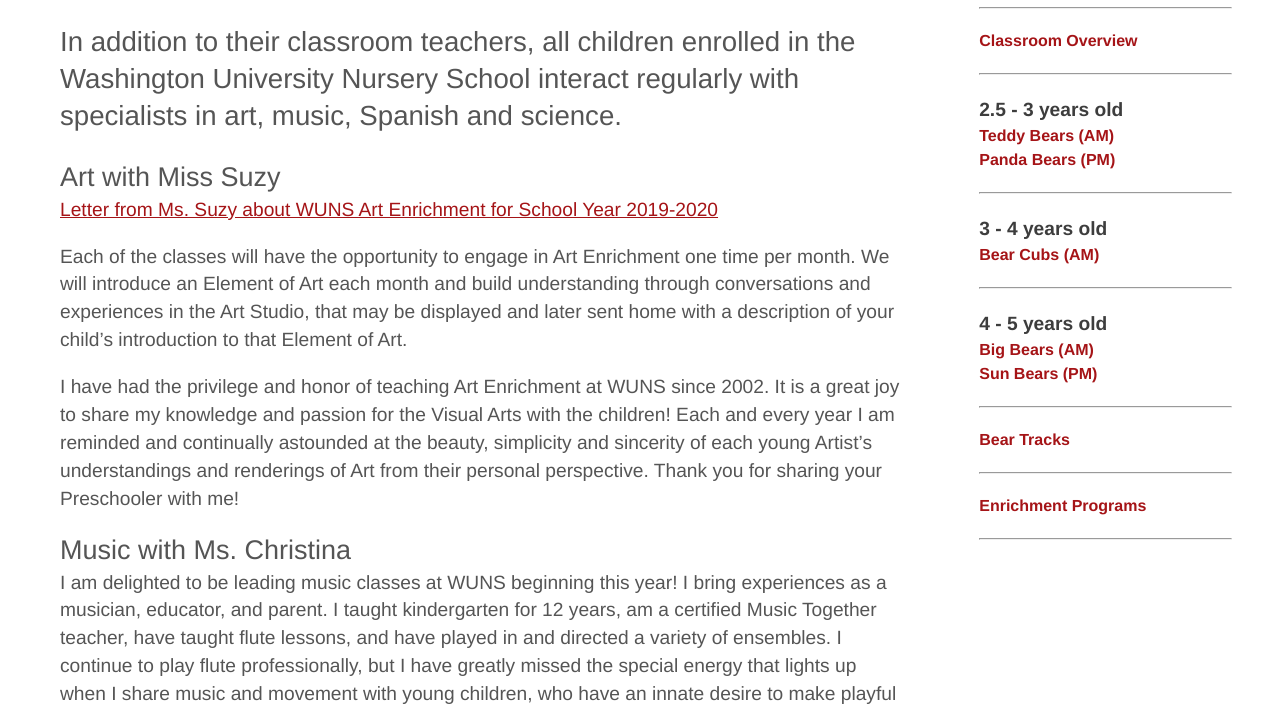
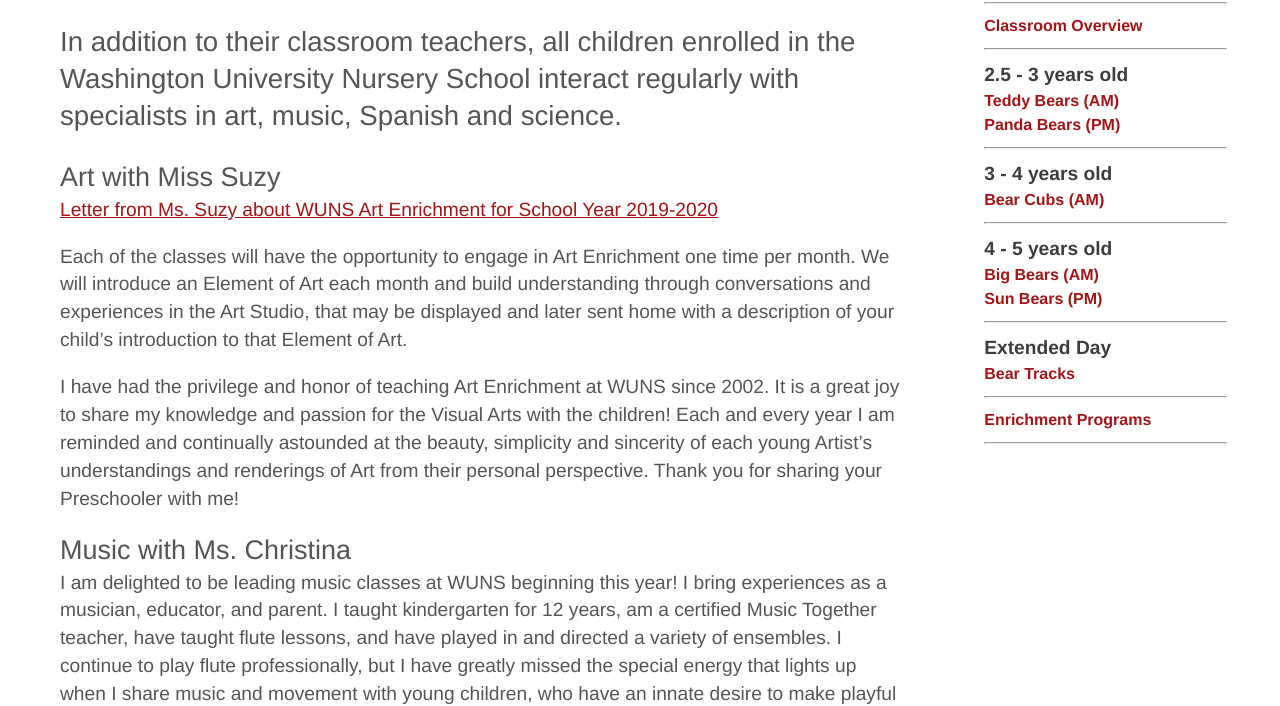
Before and after one commit to cse-256-f23/information-foraging-project-eric-leon-jeffrey-yuxiang, a website: page files/enrichment_programs.html in a window 1280 px wide. Shown: the part 96-802 px from the top of the page. Drawn offline with nearby package versions, Linux system fonts and the light colour scheme; files that its build step writes are made by us from their sources; files whose address does not match are found by name.

Commit message:
enrichment side menu style update

```diff
--- a/files/css/side_menu.css
+++ b/files/css/side_menu.css
@@ -53,7 +53,7 @@
 }
 
 .children li {
-    padding: 10px 0px;
+    padding: 5px;
 }
 
 .widget-area a {
--- a/files/enrichment_programs.html
+++ b/files/enrichment_programs.html
@@ -231,7 +231,8 @@
             </li>
             <li><hr></li>
             <li class="page_item page-item-10512">
-              <a href="files/bear_cubs.html">Bear Tracks</a>
+              <a class="subnav-heading">Extended Day</a>
+              <a href="files/bear_tracks.html">Bear Tracks</a>
             </li>
             <li><hr></li>
             <li class="page_item page-item-10514">
```
